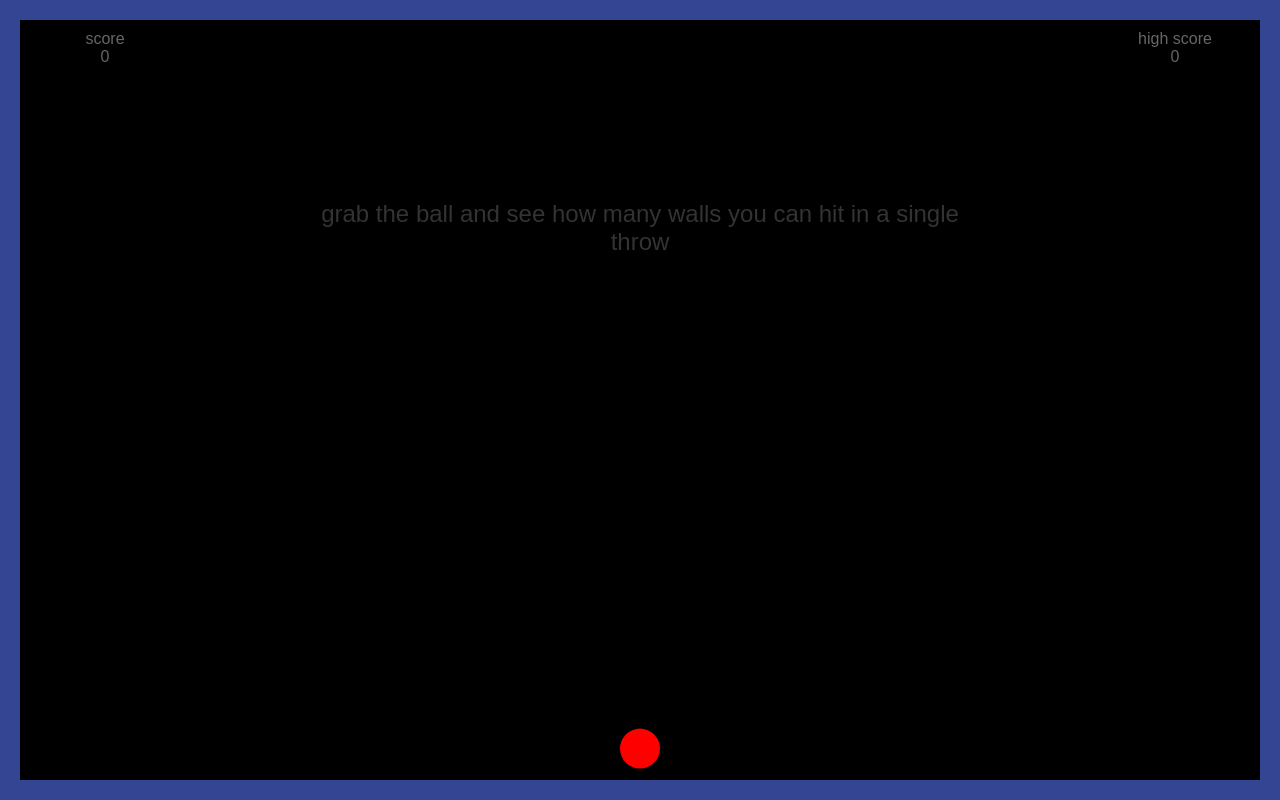
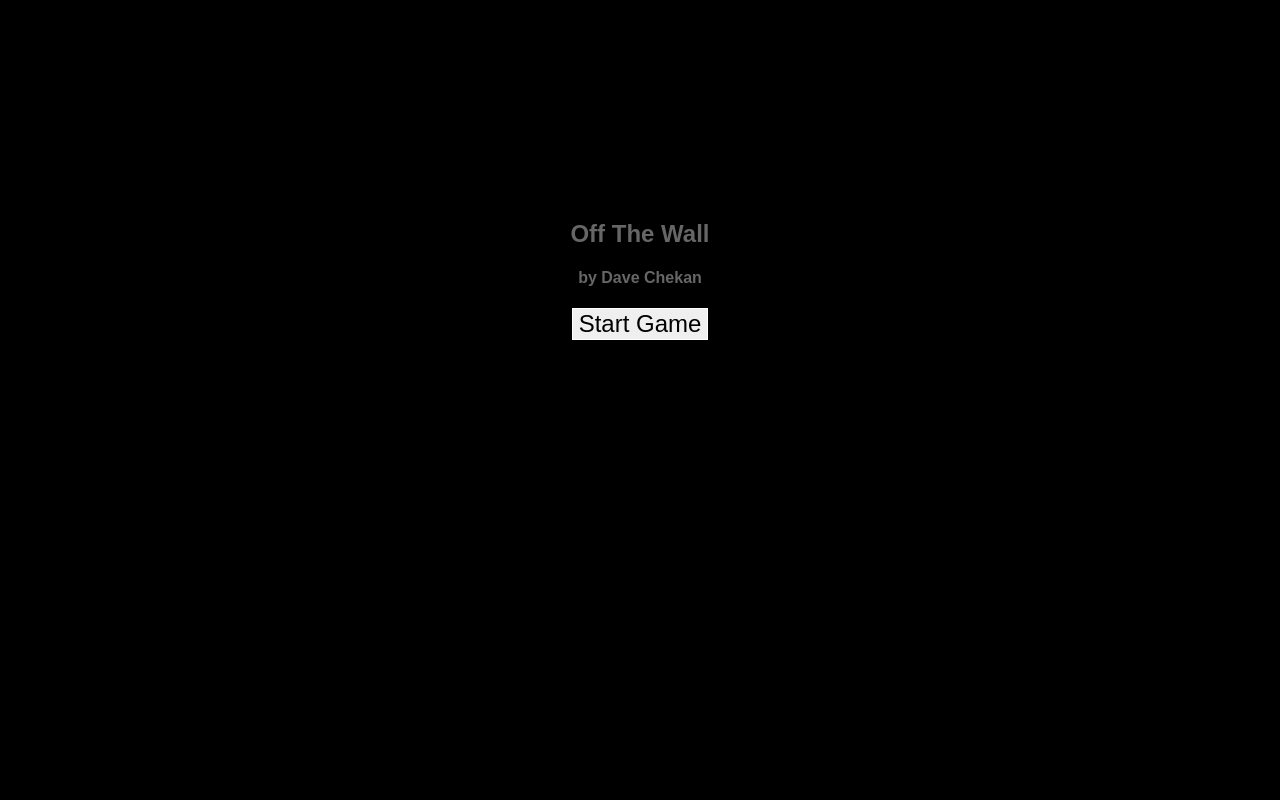
Before and after one commit to davechekan/off-the-wall, a website: page index.html in a window 1280 px wide. Drawn offline with Linux system fonts and the light colour scheme.

Commit message:
feat(title screen) :  Add title screen to game

```diff
--- a/css/style.css
+++ b/css/style.css
@@ -29,3 +29,20 @@ body{
     font-size: 24px;
     z-index: -1;
 }
+#game-screen {
+    display: none;
+}
+#title-screen {
+    text-align: center;
+    font-family: sans-serif;
+    color: #666;
+    position: absolute;
+    left: 0;
+    right: 0;
+    top: 25%;
+    margin: auto;
+}
+button {
+    border: 1px solid white;
+    font-size:24px;
+}
--- a/index.html
+++ b/index.html
@@ -8,23 +8,34 @@
     <title>Off-The-Wall</title>
     <script type="text/javascript" src="lib/matter.min.js"></script>
     <script type="text/javascript" src="lib/Pizzicato.min.js"></script>
+
     <link rel="stylesheet" href="css/style.css" >
   </head>
   <body>
+    <div id="title-screen">
+      <h2>Off The Wall</h2>
+      <h4>by Dave Chekan</h4>
+      <div class="start-block">
+          <button id="start-button" type="button" onclick="offTheWallGame.startGame();">Start Game</button>
+      </div>
+    </div>
+
+    <div id="game-screen">
       <div class="score current-score">
           score
-      <br>
+          <br />
           <span id="current-score"></span>
       </div>
       <div class="score high-score">
         high score
-      <br>
+        <br />
         <span id="high-score"></span>
       </div>
       <div class="instructions">
         grab the ball and see how many walls you can hit in a single throw
       </div>
       <canvas id="gameBoard"></canvas>
+    </div>
     <script type="text/javascript" src="js/game.js"></script>
   </body>
 </html>
--- a/js/game.js
+++ b/js/game.js
@@ -5,7 +5,7 @@
 * https://davechekan.com/offTheWall
 * Simple ball bouncing game using Matter.js physics engine
 */
-(function () {
+var offTheWallGame = (function () {
 
   /**
    * World Variables and Constants
@@ -30,6 +30,8 @@
 
   // HTML elements
   const canvas = document.getElementById('gameBoard');
+  const titleScreen = document.getElementById('title-screen');
+  const gameScreen = document.getElementById('game-screen');
   const $currentScore = document.getElementById('current-score');
   const $highScore = document.getElementById('high-score');
 
@@ -39,6 +41,26 @@
   let scoringEnabled = false; //don't start scoring until first grab
   let lastCollision = 0; // debounce
   let wallHitCount = [0,0,0,0,0];
+
+
+  /**
+   * StartGame Operation
+   * Expose public function to start game
+   * TODO:
+   */
+  return {
+    startGame: function() {
+
+      titleScreen.style.display = "none";
+      gameScreen.style.display = "block";
+
+      init();
+      createWalls();
+      createBall();
+      registerControls();
+      registerEvents();
+    }
+  }
 
 
   /**
@@ -83,14 +105,6 @@
     window.addEventListener('orientationchange', function () {
       //TODO: DJC
     });
-  }
-
-  function startGame() {
-    init();
-    createWalls();
-    createBall();
-    registerControls();
-    registerEvents();
   }
 
 
@@ -250,8 +264,6 @@
         Matter.Body.setStatic(ball,false);
         lost = false;
       }
-
-
     })
   }
 
@@ -329,5 +341,5 @@
 
 
   //start the game
-  startGame();
+  //startGame();
 })();
```
Lines whose indentation alone changed are shown as unchanged.
